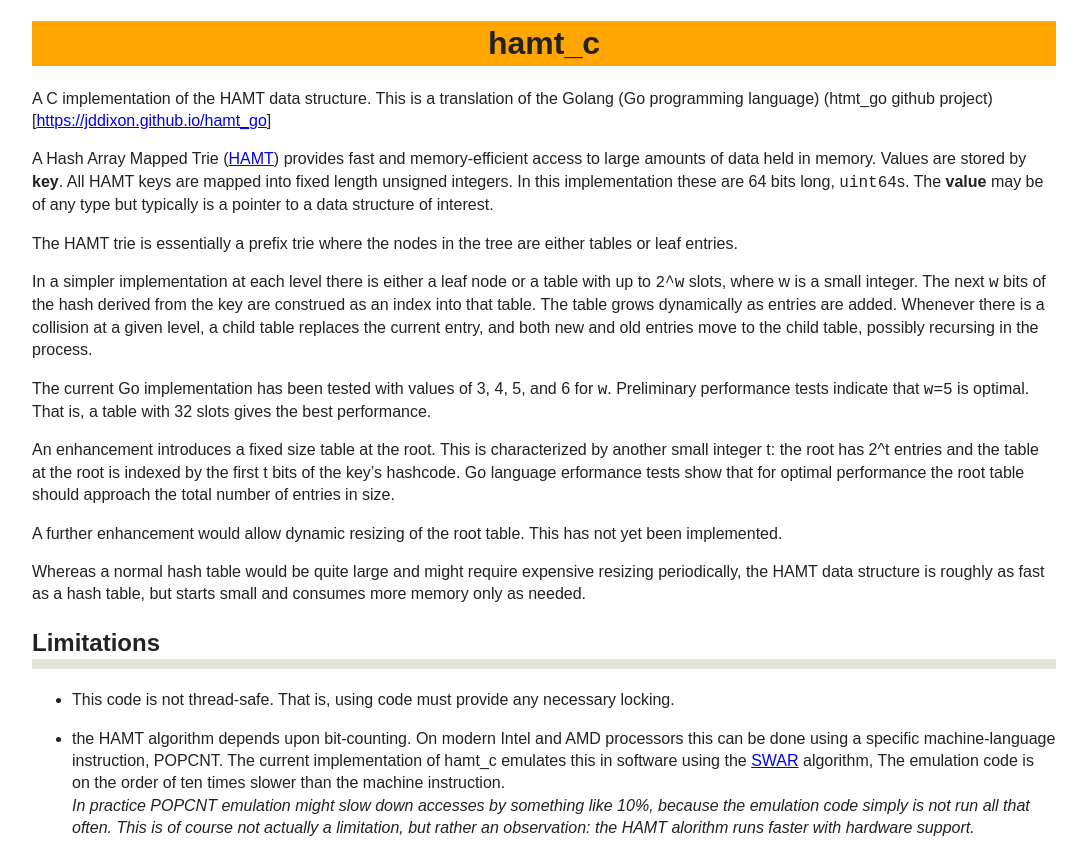
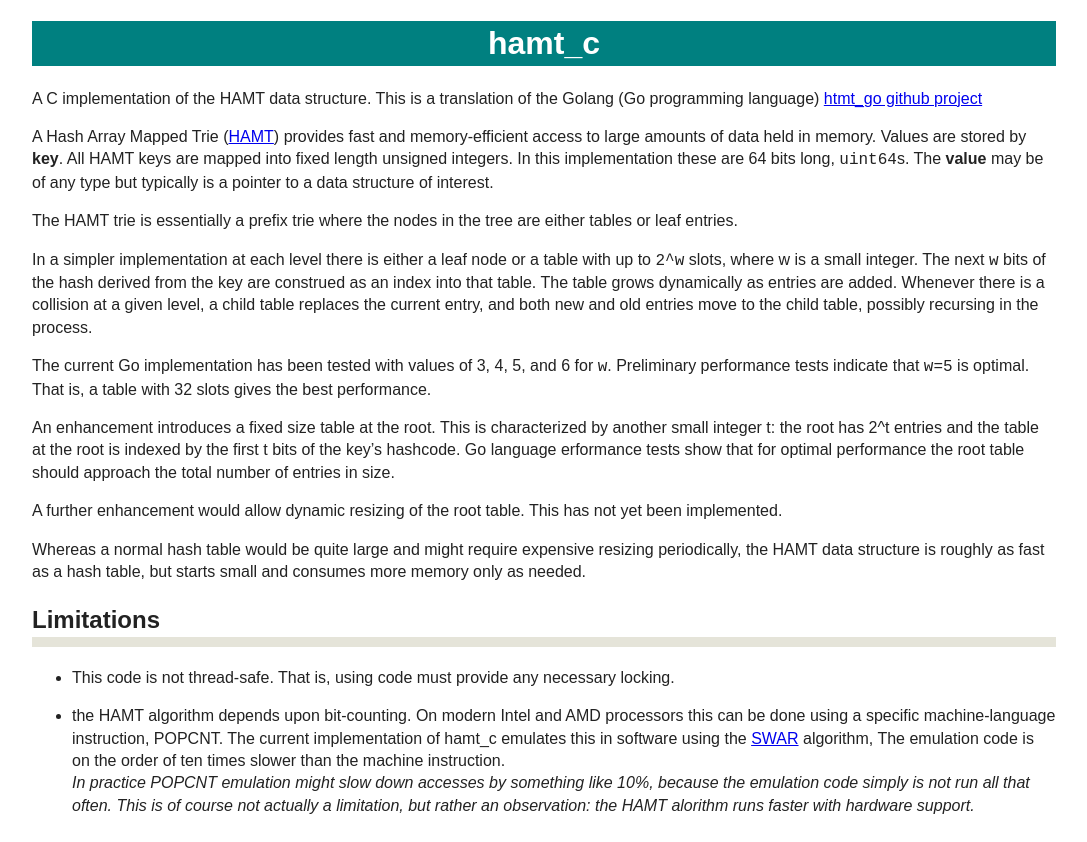
Before and after one commit to jddixon/hamt_c, a plain HTML site: page index.html in a window 1280 px wide. Shown: the top 842 px of the page, without its empty margins (96-1183 px from the left). Drawn offline with Linux system fonts and the light colour scheme.

Commit message:
ghp: minor changes to index.html

```diff
--- a/index.html
+++ b/index.html
@@ -9,11 +9,11 @@
 </head>
 <body>
 <div class="content">
-<h1>hamt_c</h1>
+<h1 class="libTop">hamt_c</h1>
 
 <p>A C implementation of the HAMT data structure.  This is a translation
 of the Golang (Go programming language)
-(htmt_go github project)[<a href="https://jddixon.github.io/hamt_go">https://jddixon.github.io/hamt_go</a>]</p>
+<a href="https://jddixon.github.io/hamt_go">htmt_go github project</a></p>
 
 <p>A Hash Array Mapped Trie (<a href="http://infoscience.epfl.ch/record/64398/files/idealhashtrees.pdf">HAMT</a>)
 provides fast and memory-efficient access to large amounts of data held
```
